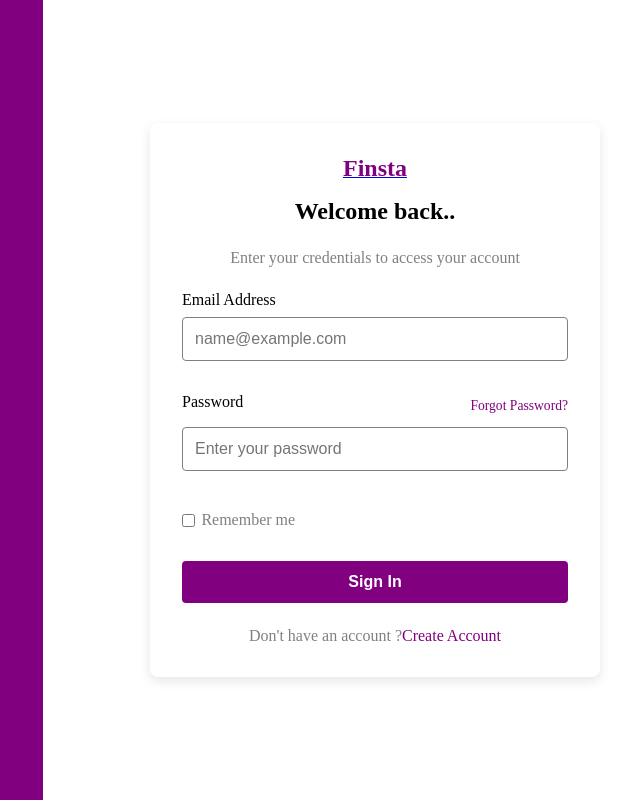
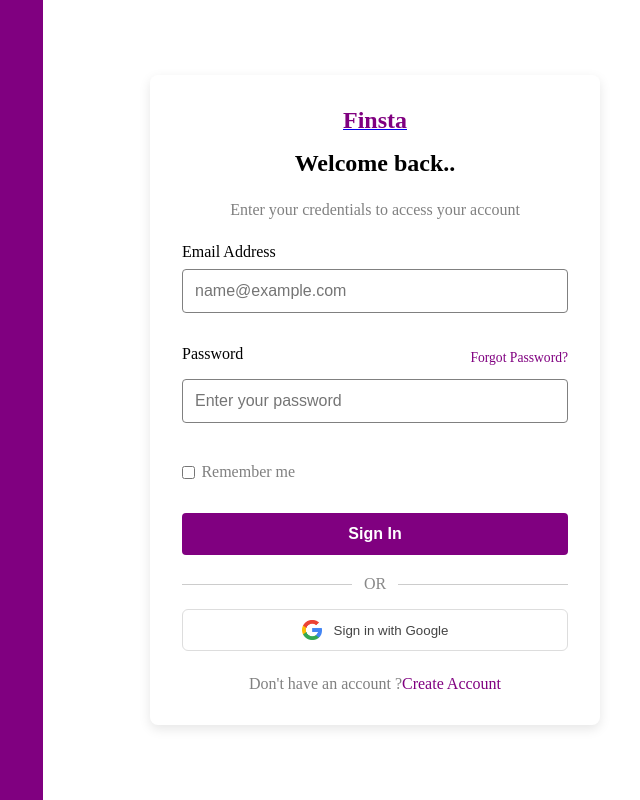
Before and after one commit to varunudata/finsta, a Next.js app: page /login in a window 1280 px wide. Shown: the whole page, without its empty margins (573-1213 px from the left). Built offline with nearby package versions, Linux system fonts and the light colour scheme.

Commit message:
added google authentication

```diff
--- a/app/(auth)/login/page.js
+++ b/app/(auth)/login/page.js
@@ -1,12 +1,13 @@
 "use client"
+import { SessionProvider } from "next-auth/react"
+import { useState } from "react"
+import { signIn } from "next-auth/react";
 
-import { useState } from "react"
 
 export default function Login(){
     return(
         <div className="auth-page">
-            <div className="auth-background">
-            </div>
+            <div className="auth-background"></div>
             <div className="auth-container">
                 <div className="auth-card">
                     <div className="auth-header">
@@ -14,7 +15,7 @@
                         <h1 className="auth-title">Welcome back..</h1>
                         <p className="auth-subtitle">Enter your credentials to access your account</p>
                     </div>
-                    <form className="auth-form">
+                    <form className="auth-form" onSubmit={(e) => e.preventDefault}>
                         <div className="form-group">
                             <label htmlFor="email" className="form-label">Email Address</label>
                             <div className="input-wrapper">
@@ -39,6 +40,16 @@
                         </div>
                         <button type="button" className="auth-button">Sign In</button>
                     </form>
+
+                    <div className="divider">
+                        <span>OR</span>
+                    </div>
+
+                    <button onClick={() => signIn("google", { callbackUrl: "/" })} className="google-button">
+                        <img src="/image.png" alt="Google" className="google-icon" />
+                            Sign in with Google
+                    </button>
+
                     <div className="auth-footer">
                         <p>Don't have an account ?<a className="auth-link" href="signup">Create Account</a></p>
                     </div>
--- a/app/globals.css
+++ b/app/globals.css
@@ -3,6 +3,7 @@
   padding: 0;
   box-sizing: border-box;
 }
+
 
 /**********************      Auth pages     ***********************/
 
@@ -141,6 +142,53 @@
   text-align: center;
   font-size: 1rem;
   color: gray;
+}
+
+.divider {
+  text-align: center;
+  margin-top: 20px;
+  margin-bottom: 12px;
+  position: relative;
+}
+
+.divider span {
+  background: white;
+  padding: 0 12px;
+  color: #888;
+  position: relative;
+  z-index: 1;
+}
+
+.google-button {
+  display: flex;
+  align-items: center;
+  justify-content: center;
+  gap: 12px;
+  background-color: white;
+  border: 1px solid #ddd;
+  color: #444;
+  padding: 10px 20px;
+  border-radius: 6px;
+  font-weight: 500;
+  cursor: pointer;
+  margin-top: 16px;
+  width: 100%;
+}
+
+.google-icon {
+  width: 20px;
+  height: 20px;
+}
+
+.divider::before {
+  content: "";
+  height: 1px;
+  background: #ccc;
+  position: absolute;
+  left: 0;
+  right: 0;
+  top: 50%;
+  z-index: 0;
 }
 
 .auth-link {
--- a/package.json
+++ b/package.json
@@ -9,8 +9,9 @@
     "lint": "next lint"
   },
   "dependencies": {
+    "next": "15.3.1",
+    "next-auth": "^4.24.11",
     "react": "^19.0.0",
-    "react-dom": "^19.0.0",
-    "next": "15.3.1"
+    "react-dom": "^19.0.0"
   }
 }
```
Also changed, not shown: app/api/auth/[...nextauth]/route.js (added, +14 -0 lines), app/layout.js (+4 -3 lines), app/page.js (+20 -0 lines), public/image.png (added), 1 other file (tests, documents, lock files or other folders).
